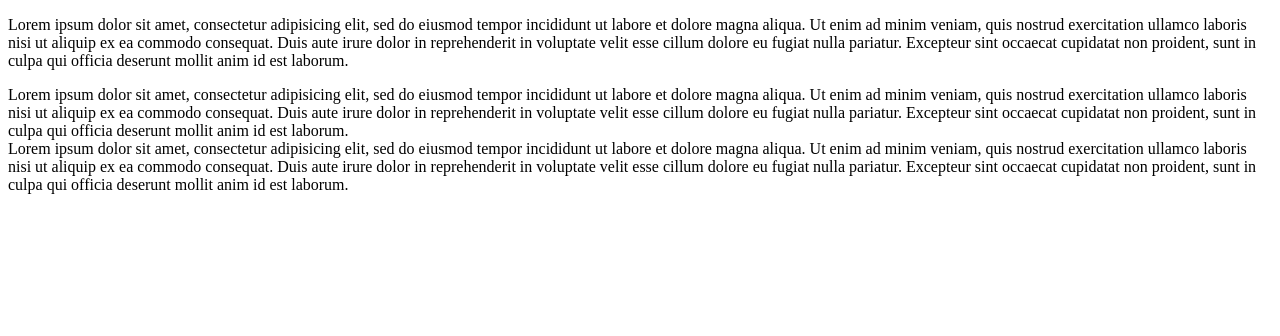
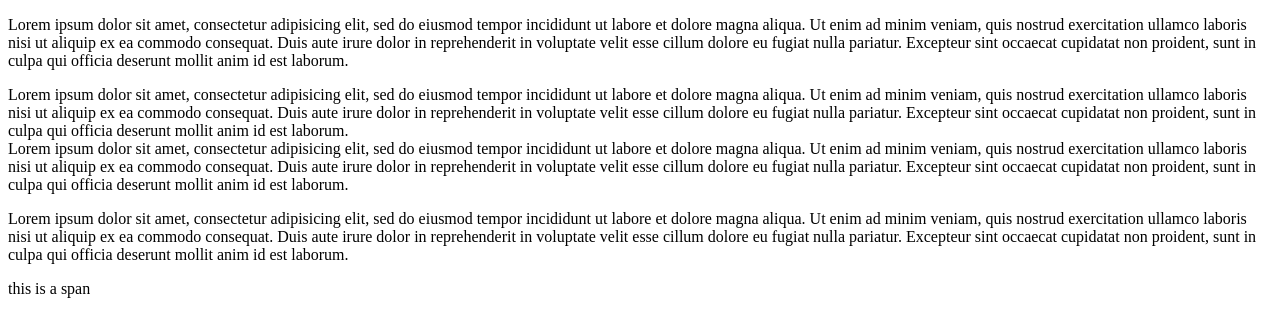
Before and after one commit to sserrato/test_repo, a plain HTML site: page index.html in a window 1280 px wide. Drawn offline with Linux system fonts and the light colour scheme.

Commit message:
more paragams and foo text and a span

```diff
--- a/index.html
+++ b/index.html
@@ -14,5 +14,11 @@
   <div class="onesum">
     Lorem ipsum dolor sit amet, consectetur adipisicing elit, sed do eiusmod tempor incididunt ut labore et dolore magna aliqua. Ut enim ad minim veniam, quis nostrud exercitation ullamco laboris nisi ut aliquip ex ea commodo consequat. Duis aute irure dolor in reprehenderit in voluptate velit esse cillum dolore eu fugiat nulla pariatur. Excepteur sint occaecat cupidatat non proident, sunt in culpa qui officia deserunt mollit anim id est laborum.
   </div>
+  <div class="twosum">
+    <p>
+      Lorem ipsum dolor sit amet, consectetur adipisicing elit, sed do eiusmod tempor incididunt ut labore et dolore magna aliqua. Ut enim ad minim veniam, quis nostrud exercitation ullamco laboris nisi ut aliquip ex ea commodo consequat. Duis aute irure dolor in reprehenderit in voluptate velit esse cillum dolore eu fugiat nulla pariatur. Excepteur sint occaecat cupidatat non proident, sunt in culpa qui officia deserunt mollit anim id est laborum.
+    </p>
+    <span>this is a span</span>
+  </div>
   </body>
 </html>
```
